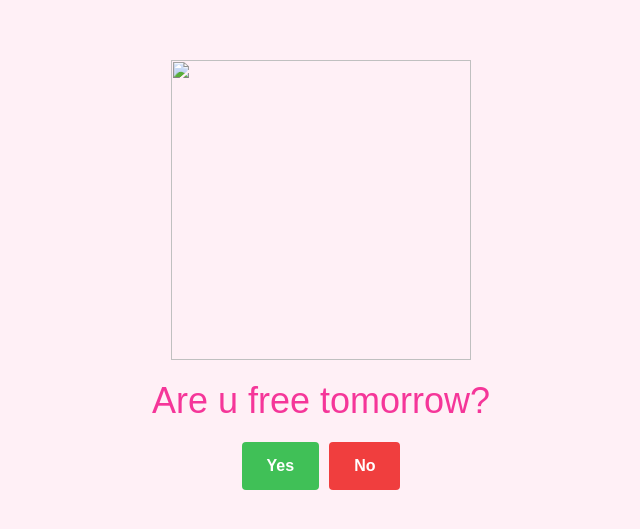
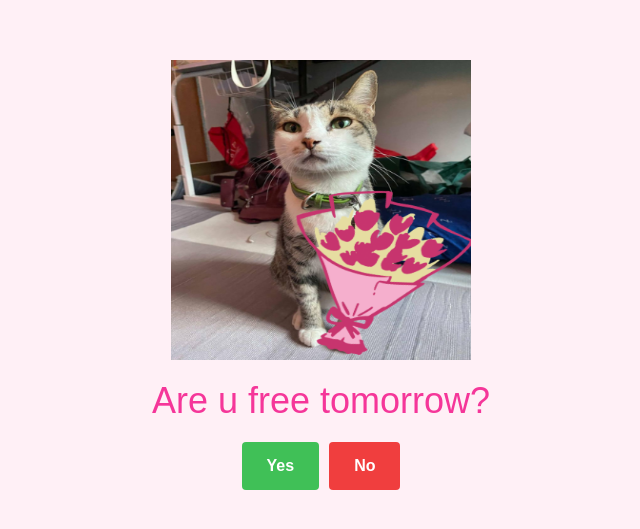
Before and after one commit to Daibux/chi, a plain HTML site: page index.html in a window 1280 px wide. Shown: the part 125-654 px from the top of the page, without its empty margins (319-959 px from the left). Drawn offline with Linux system fonts and the light colour scheme; a web font is replaced by a local one.

Commit message:
Update index.html

```diff
--- a/index.html
+++ b/index.html
@@ -14,7 +14,7 @@
   </head>
   <body>
     <main class="container">
-      <img class="cat-img" src="img/cat-0.jpg"/>
+      <img class="cat-img" src="img/cat-0.png"/>
       <p class="title">Are u free tomorrow?</p>
       <div class="buttons">
         <button type="button" class="btn btn--yes">Yes</button>
```
